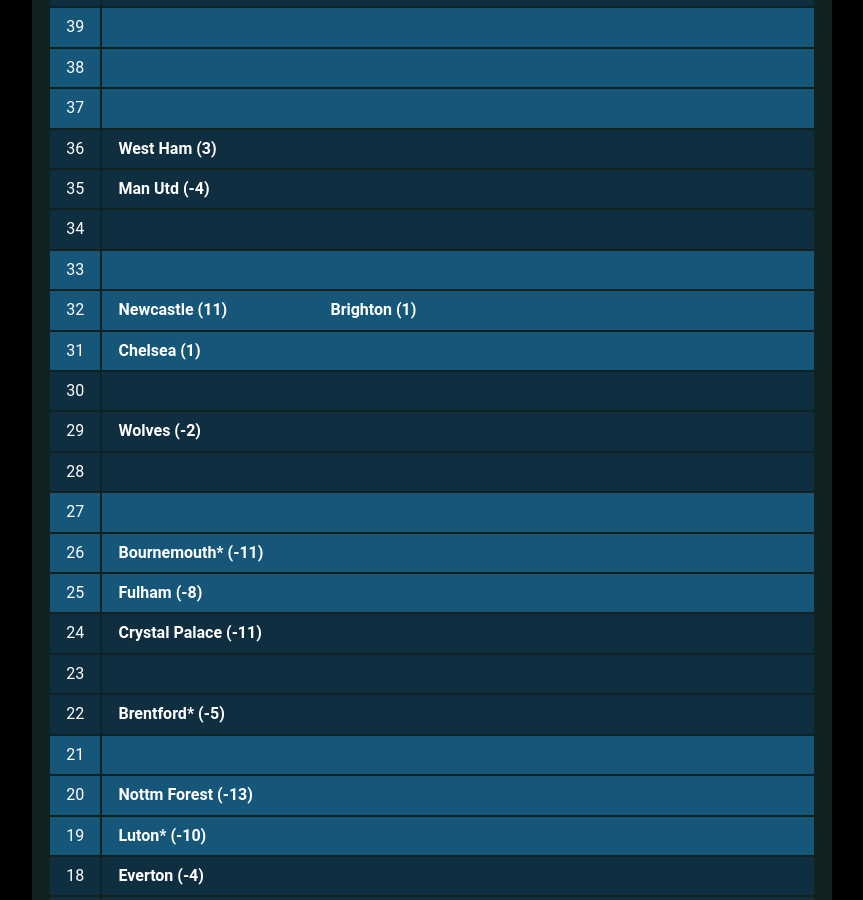
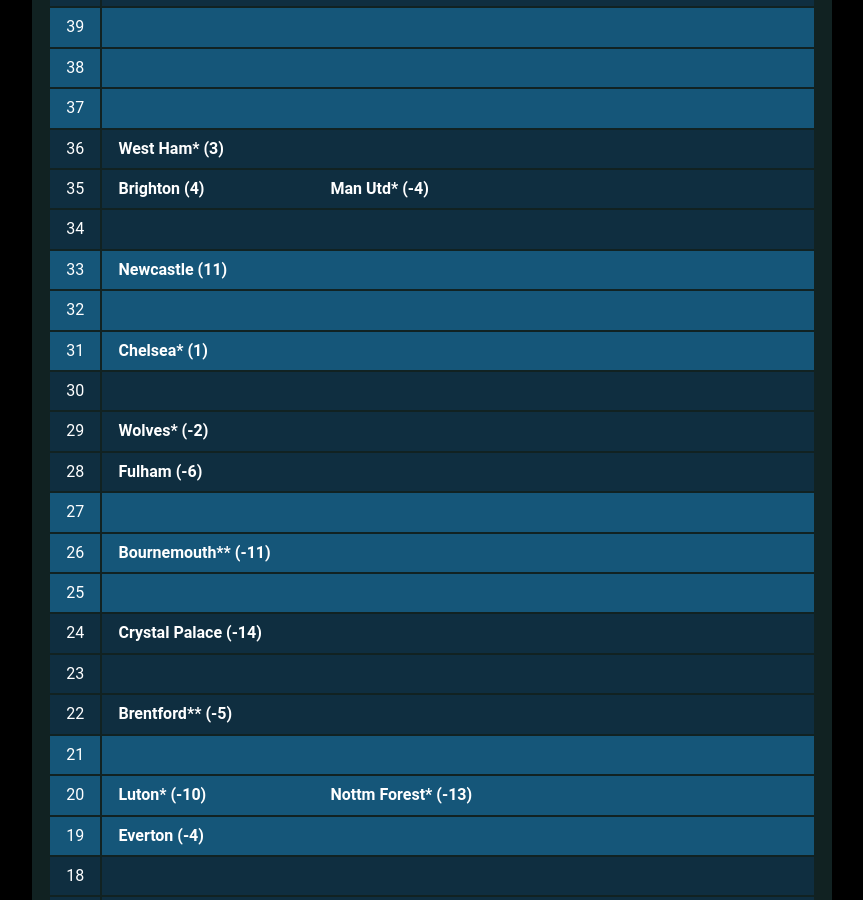
Before and after one commit to muru/muru.github.io, a Jekyll site: the page built from resources.md, in a window 1280 px wide and 900 px high, scrolled down 1962 px. Shown: the whole window, without its empty margins (208-1071 px from the left). Built offline with Jekyll 4.4.1, drawn with Linux system fonts in a browser that asks for light colours; some web fonts are replaced; some of the changed text lies outside the part shown.

Commit message:
updated cann-table: Sun  4 Feb 00:49:54 JST 2024

```diff
--- a/cann-table.html
+++ b/cann-table.html
@@ -3,7 +3,7 @@
 	<tr class="cann-row-1">
 		<td class="cann-point">51</td>
 		<td class="cann-clubs">
-			<span class="club-name">Liverpool (32)</span>
+			<span class="club-name">Liverpool* (32)</span>
 		</td>
  	</tr>
 	<tr class="cann-row-1">
@@ -29,8 +29,8 @@
 	<tr class="cann-row-2">
 		<td class="cann-point">46</td>
 		<td class="cann-clubs">
-			<span class="club-name">Man City* (27)</span>
-			<span class="club-name">Arsenal (23)</span>
+			<span class="club-name">Man City** (27)</span>
+			<span class="club-name">Arsenal* (23)</span>
 		</td>
  	</tr>
 	<tr class="cann-row-1">
@@ -41,13 +41,13 @@
 	<tr class="cann-row-1">
 		<td class="cann-point">44</td>
 		<td class="cann-clubs">
+			<span class="club-name">Tottenham (14)</span>
 		</td>
  	</tr>
 	<tr class="cann-row-1">
 		<td class="cann-point">43</td>
 		<td class="cann-clubs">
-			<span class="club-name">Tottenham (14)</span>
-			<span class="club-name">Aston Villa (14)</span>
+			<span class="club-name">Aston Villa* (14)</span>
 		</td>
  	</tr>
 	<tr class="cann-row-2">
@@ -83,13 +83,14 @@
 	<tr class="cann-row-2">
 		<td class="cann-point">36</td>
 		<td class="cann-clubs">
-			<span class="club-name">West Ham (3)</span>
+			<span class="club-name">West Ham* (3)</span>
 		</td>
  	</tr>
 	<tr class="cann-row-2">
 		<td class="cann-point">35</td>
 		<td class="cann-clubs">
-			<span class="club-name">Man Utd (-4)</span>
+			<span class="club-name">Brighton (4)</span>
+			<span class="club-name">Man Utd* (-4)</span>
 		</td>
  	</tr>
 	<tr class="cann-row-2">
@@ -100,19 +101,18 @@
 	<tr class="cann-row-1">
 		<td class="cann-point">33</td>
 		<td class="cann-clubs">
+			<span class="club-name">Newcastle (11)</span>
 		</td>
  	</tr>
 	<tr class="cann-row-1">
 		<td class="cann-point">32</td>
 		<td class="cann-clubs">
-			<span class="club-name">Newcastle (11)</span>
-			<span class="club-name">Brighton (1)</span>
 		</td>
  	</tr>
 	<tr class="cann-row-1">
 		<td class="cann-point">31</td>
 		<td class="cann-clubs">
-			<span class="club-name">Chelsea (1)</span>
+			<span class="club-name">Chelsea* (1)</span>
 		</td>
  	</tr>
 	<tr class="cann-row-2">
@@ -123,12 +123,13 @@
 	<tr class="cann-row-2">
 		<td class="cann-point">29</td>
 		<td class="cann-clubs">
-			<span class="club-name">Wolves (-2)</span>
+			<span class="club-name">Wolves* (-2)</span>
 		</td>
  	</tr>
 	<tr class="cann-row-2">
 		<td class="cann-point">28</td>
 		<td class="cann-clubs">
+			<span class="club-name">Fulham (-6)</span>
 		</td>
  	</tr>
 	<tr class="cann-row-1">
@@ -139,19 +140,18 @@
 	<tr class="cann-row-1">
 		<td class="cann-point">26</td>
 		<td class="cann-clubs">
-			<span class="club-name">Bournemouth* (-11)</span>
+			<span class="club-name">Bournemouth** (-11)</span>
 		</td>
  	</tr>
 	<tr class="cann-row-1">
 		<td class="cann-point">25</td>
 		<td class="cann-clubs">
-			<span class="club-name">Fulham (-8)</span>
 		</td>
  	</tr>
 	<tr class="cann-row-2">
 		<td class="cann-point">24</td>
 		<td class="cann-clubs">
-			<span class="club-name">Crystal Palace (-11)</span>
+			<span class="club-name">Crystal Palace (-14)</span>
 		</td>
  	</tr>
 	<tr class="cann-row-2">
@@ -162,7 +162,7 @@
 	<tr class="cann-row-2">
 		<td class="cann-point">22</td>
 		<td class="cann-clubs">
-			<span class="club-name">Brentford* (-5)</span>
+			<span class="club-name">Brentford** (-5)</span>
 		</td>
  	</tr>
 	<tr class="cann-row-1">
@@ -173,19 +173,19 @@
 	<tr class="cann-row-1">
 		<td class="cann-point">20</td>
 		<td class="cann-clubs">
-			<span class="club-name">Nottm Forest (-13)</span>
+			<span class="club-name">Luton* (-10)</span>
+			<span class="club-name">Nottm Forest* (-13)</span>
 		</td>
  	</tr>
 	<tr class="cann-row-1">
 		<td class="cann-point">19</td>
 		<td class="cann-clubs">
-			<span class="club-name">Luton* (-10)</span>
+			<span class="club-name">Everton (-4)</span>
 		</td>
  	</tr>
 	<tr class="cann-row-2">
 		<td class="cann-point">18</td>
 		<td class="cann-clubs">
-			<span class="club-name">Everton (-4)</span>
 		</td>
  	</tr>
 	<tr class="cann-row-2">
@@ -216,7 +216,7 @@
 	<tr class="cann-row-2">
 		<td class="cann-point">12</td>
 		<td class="cann-clubs">
-			<span class="club-name">Burnley (-23)</span>
+			<span class="club-name">Burnley (-25)</span>
 		</td>
  	</tr>
 	<tr class="cann-row-2">
@@ -227,8 +227,8 @@
 	<tr class="cann-row-2">
 		<td class="cann-point">10</td>
 		<td class="cann-clubs">
-			<span class="club-name">Sheff Utd (-35)</span>
+			<span class="club-name">Sheff Utd* (-35)</span>
 		</td>
  	</tr>
 </table>
-<span id="cann-gen-note"> Generated on Saturday, 03 February 2024 at 03:37 JST.<br>* Each asterisk is a match in hand.</span>
+<span id="cann-gen-note"> Generated on Sunday, 04 February 2024 at 00:49 JST.<br>* Each asterisk is a match in hand.</span>
```
